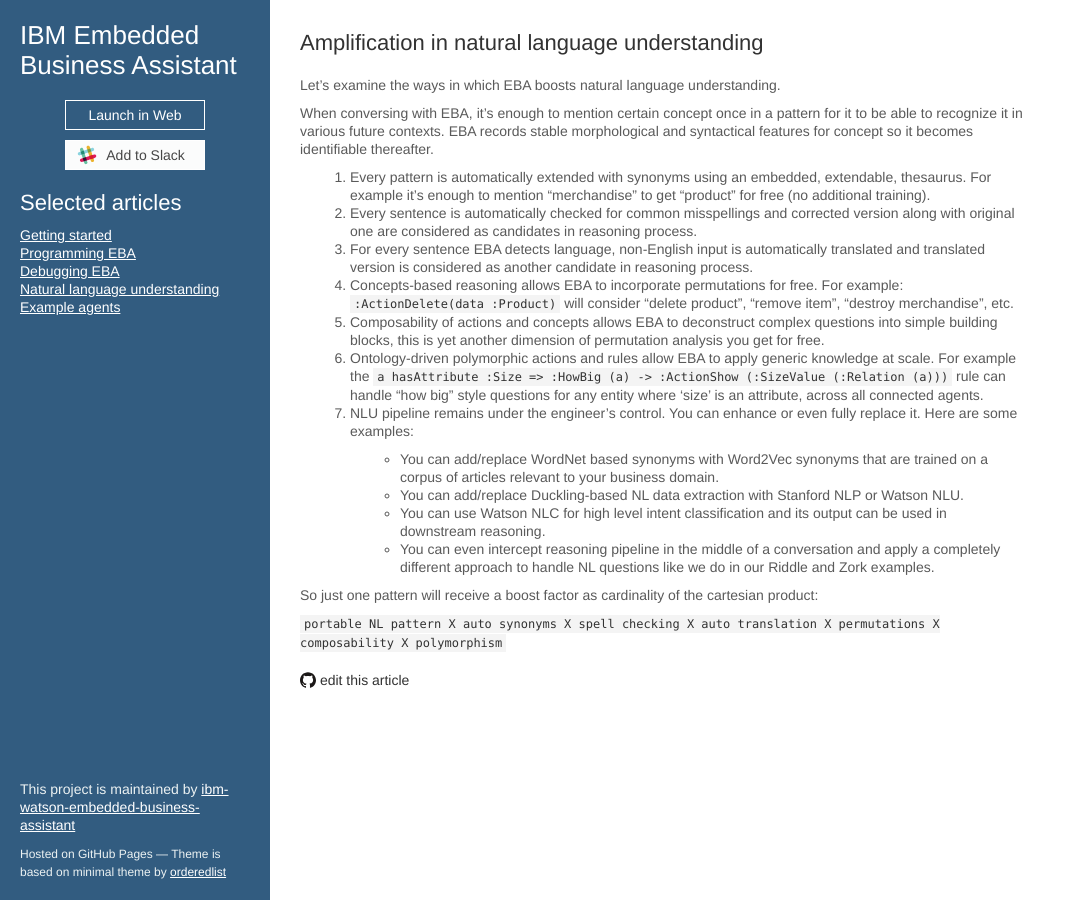
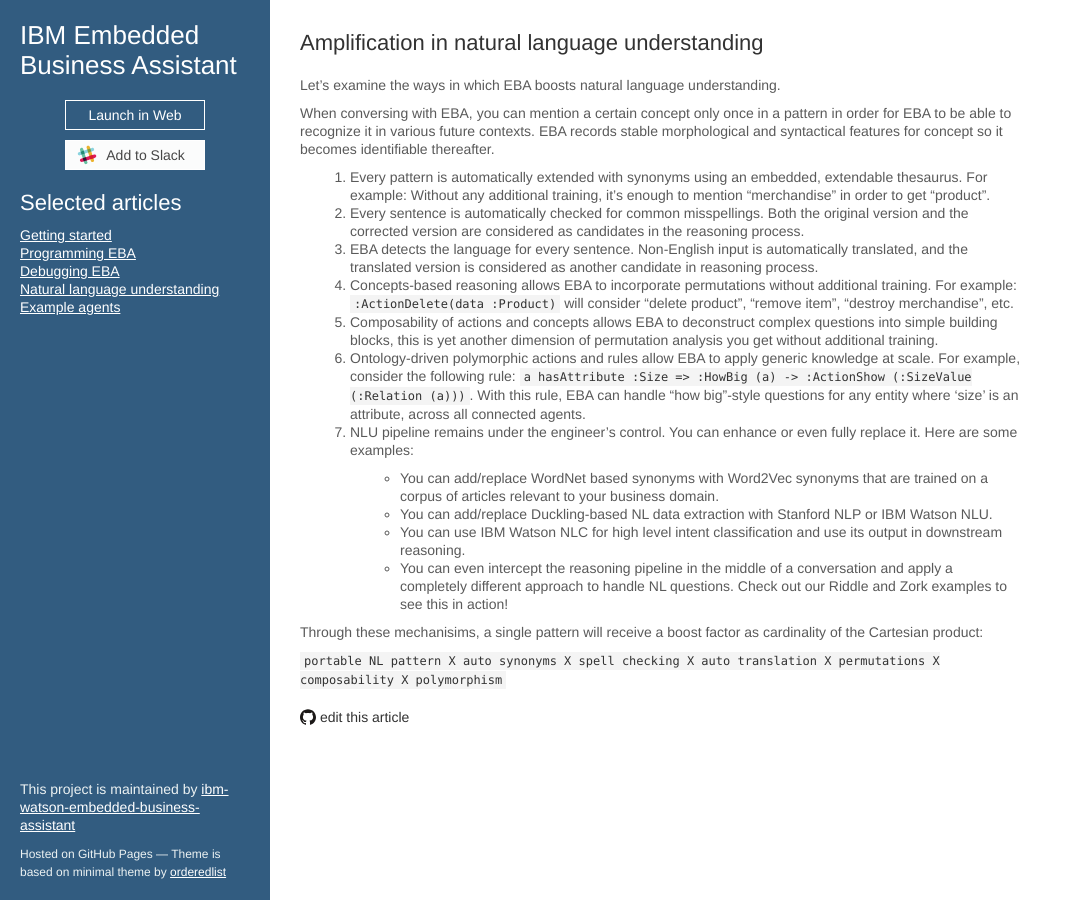
Before and after one commit to ibm-watson-embedded-business-assistant/eba-example-agents, a Jekyll site: the page built from docs/articles/NaturalLanguageUnderstatnding.md, in a window 1280 px wide. Shown: the whole page, without its empty margins (0-1065 px from the left). Built offline with Jekyll 4.4.1, drawn with Linux system fonts in a browser that asks for light colours; our own code applies the rules of GitHub Pages for plain Markdown files; the repository's description, which GitHub fills in, is left out.

Commit message:
Minor tweaks

```diff
--- a/docs/articles/NaturalLanguageUnderstatnding.md
+++ b/docs/articles/NaturalLanguageUnderstatnding.md
@@ -2,19 +2,19 @@
 
 Let's examine the ways in which EBA boosts natural language understanding.
 
-When conversing with EBA, it's enough to mention certain concept once in a pattern for it to be able to recognize it in various future contexts. EBA records stable morphological and syntactical features for concept so it becomes identifiable thereafter.
-1. Every pattern is automatically extended with synonyms using an embedded, extendable, thesaurus. For example it's enough to mention "merchandise" to get "product" for free (no additional training).
-1. Every sentence is automatically checked for common misspellings and corrected version along with original one are considered as candidates in reasoning process.
-1. For every sentence EBA detects language, non-English input is automatically translated and translated version is considered as another candidate in reasoning process.
-1. Concepts-based reasoning allows EBA to incorporate permutations for free. For example: `:ActionDelete(data :Product)` will consider "delete product", "remove item", "destroy merchandise", etc.
-1. Composability of actions and concepts allows EBA to deconstruct complex questions into simple building blocks, this is yet another dimension of permutation analysis you get for free.
-1. Ontology-driven polymorphic actions and rules allow EBA to apply generic knowledge at scale. For example the `a hasAttribute :Size => :HowBig (a) -> :ActionShow (:SizeValue (:Relation (a)))` rule can handle "how big" style questions for any  entity where 'size' is an attribute, across all connected agents.
+When conversing with EBA, you can mention a certain concept only once in a pattern in order for EBA to be able to recognize it in various future contexts. EBA records stable morphological and syntactical features for concept so it becomes identifiable thereafter.
+1. Every pattern is automatically extended with synonyms using an embedded, extendable thesaurus. For example: Without any additional training, it's enough to mention "merchandise" in order to get "product".
+1. Every sentence is automatically checked for common misspellings. Both the original version and the corrected version are considered as candidates in the reasoning process.
+1. EBA detects the language for every sentence. Non-English input is automatically translated, and the translated version is considered as another candidate in reasoning process.
+1. Concepts-based reasoning allows EBA to incorporate permutations without additional training. For example: `:ActionDelete(data :Product)` will consider "delete product", "remove item", "destroy merchandise", etc.
+1. Composability of actions and concepts allows EBA to deconstruct complex questions into simple building blocks, this is yet another dimension of permutation analysis you get without additional training.
+1. Ontology-driven polymorphic actions and rules allow EBA to apply generic knowledge at scale. For example, consider the following rule: `a hasAttribute :Size => :HowBig (a) -> :ActionShow (:SizeValue (:Relation (a)))`. With this rule, EBA can handle "how big"-style questions for any entity where 'size' is an attribute, across all connected agents.
 1. NLU pipeline remains under the engineer's control. You can enhance or even fully replace it. Here are some examples:
     * You can add/replace WordNet based synonyms with Word2Vec synonyms that are trained on a corpus of articles relevant to your business domain.
-    * You can add/replace Duckling-based NL data extraction with Stanford NLP or Watson NLU.
-    * You can use Watson NLC for high level intent classification and its output can be used in downstream reasoning.
-    * You can even intercept reasoning pipeline in the middle of a conversation and apply a completely different approach to handle NL questions like we do in our Riddle and Zork examples.
+    * You can add/replace Duckling-based NL data extraction with Stanford NLP or IBM Watson NLU.
+    * You can use IBM Watson NLC for high level intent classification and use its output in downstream reasoning.
+    * You can even intercept the reasoning pipeline in the middle of a conversation and apply a completely different approach to handle NL questions. Check out our Riddle and Zork examples to see this in action!
 
-So just one pattern will receive a boost factor as cardinality of the cartesian product:
+Through these mechanisims, a single pattern will receive a boost factor as cardinality of the Cartesian product:
 
 `portable NL pattern X auto synonyms X spell checking X auto translation X permutations X composability X polymorphism`
```
